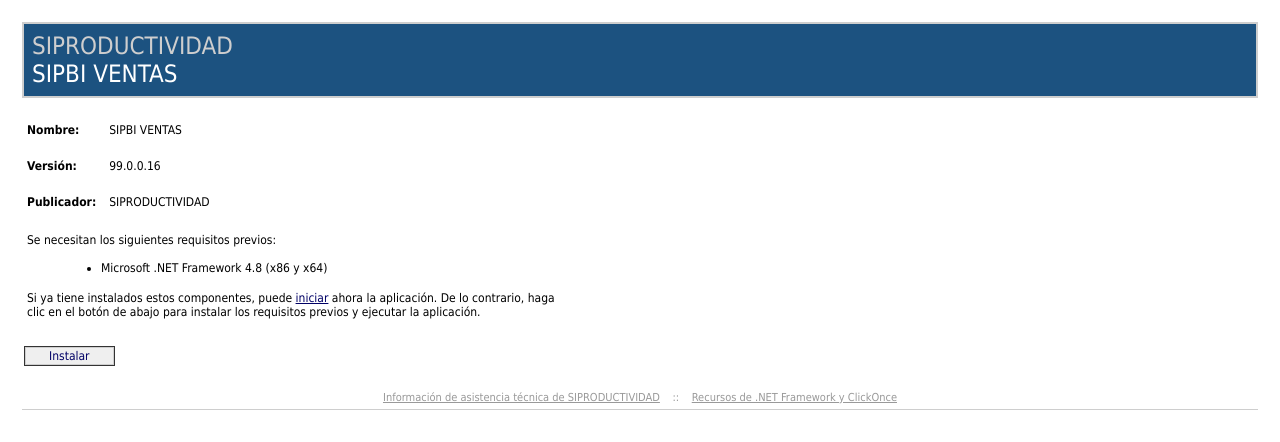
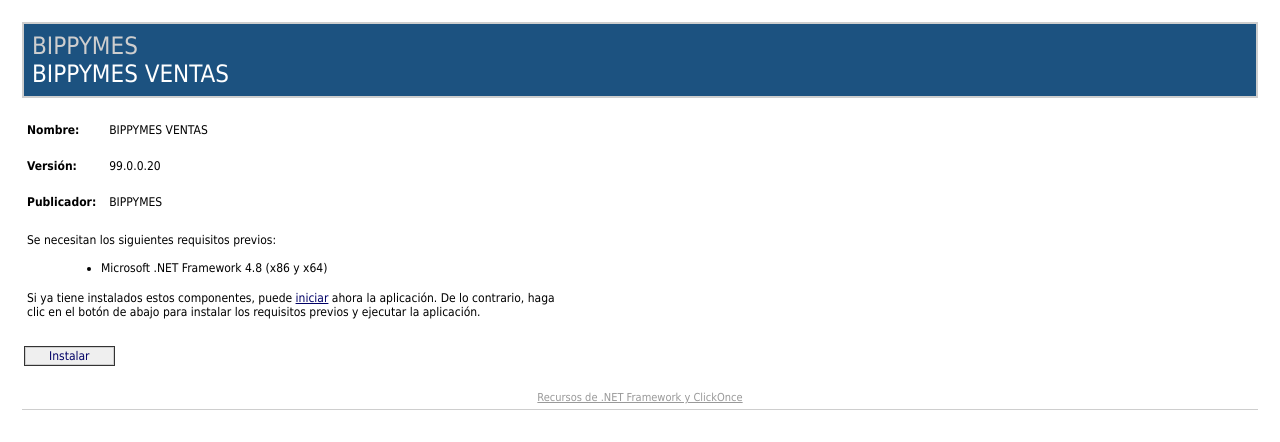
Before and after one commit to DOGR6801068N1/BIPPYMES-Viewer-app, a plain HTML site: page publish.htm in a window 1280 px wide. Drawn offline with Linux system fonts and the light colour scheme.

Commit message:
Add files via upload

```diff
--- a/publish.htm
+++ b/publish.htm
@@ -118,7 +118,7 @@
     <TABLE WIDTH="100%" CELLPADDING="0" CELLSPACING="2" BORDER="0">
 
 <!-- Begin Banner -->
-<TR><TD><TABLE CELLPADDING="2" CELLSPACING="0" BORDER="0" BGCOLOR="#cecece" WIDTH="100%"><TR><TD><TABLE BGCOLOR="#1c5280" WIDTH="100%" CELLPADDING="0" CELLSPACING="0" BORDER="0"><TR><TD CLASS="Banner" /></TR><TR><TD CLASS="Banner"><SPAN CLASS="BannerTextCompany">SIPRODUCTIVIDAD</SPAN></TD></TR><TR><TD CLASS="Banner"><SPAN CLASS="BannerTextApplication">SIPBI VENTAS</SPAN></TD></TR><TR><TD CLASS="Banner" ALIGN="RIGHT" /></TR></TABLE></TD></TR></TABLE></TD></TR>
+<TR><TD><TABLE CELLPADDING="2" CELLSPACING="0" BORDER="0" BGCOLOR="#cecece" WIDTH="100%"><TR><TD><TABLE BGCOLOR="#1c5280" WIDTH="100%" CELLPADDING="0" CELLSPACING="0" BORDER="0"><TR><TD CLASS="Banner" /></TR><TR><TD CLASS="Banner"><SPAN CLASS="BannerTextCompany">BIPPYMES</SPAN></TD></TR><TR><TD CLASS="Banner"><SPAN CLASS="BannerTextApplication">BIPPYMES VENTAS</SPAN></TD></TR><TR><TD CLASS="Banner" ALIGN="RIGHT" /></TR></TABLE></TD></TR></TABLE></TD></TR>
 <!-- End Banner -->
 
 
@@ -126,7 +126,7 @@
 <TR><TD ALIGN="LEFT"><TABLE CELLPADDING="2" CELLSPACING="0" BORDER="0" WIDTH="540"><TR><TD WIDTH="496">
 
 <!-- Begin AppInfo -->
-<TABLE><TR><TD COLSPAN="3">&nbsp;</TD></TR><TR><TD><B>Nombre:</B></TD><TD WIDTH="5"><SPACER TYPE="block" WIDTH="10" /></TD><TD>SIPBI VENTAS</TD></TR><TR><TD COLSPAN="3">&nbsp;</TD></TR><TR><TD><B>Versión:</B></TD><TD WIDTH="5"><SPACER TYPE="block" WIDTH="10" /></TD><TD>99.0.0.16</TD></TR><TR><TD COLSPAN="3">&nbsp;</TD></TR><TR><TD><B>Publicador:</B></TD><TD WIDTH="5"><SPACER TYPE="block" WIDTH="10" /></TD><TD>SIPRODUCTIVIDAD</TD></TR><tr><td colspan="3">&nbsp;</td></tr></TABLE>
+<TABLE><TR><TD COLSPAN="3">&nbsp;</TD></TR><TR><TD><B>Nombre:</B></TD><TD WIDTH="5"><SPACER TYPE="block" WIDTH="10" /></TD><TD>BIPPYMES VENTAS</TD></TR><TR><TD COLSPAN="3">&nbsp;</TD></TR><TR><TD><B>Versión:</B></TD><TD WIDTH="5"><SPACER TYPE="block" WIDTH="10" /></TD><TD>99.0.0.20</TD></TR><TR><TD COLSPAN="3">&nbsp;</TD></TR><TR><TD><B>Publicador:</B></TD><TD WIDTH="5"><SPACER TYPE="block" WIDTH="10" /></TD><TD>BIPPYMES</TD></TR><tr><td colspan="3">&nbsp;</td></tr></TABLE>
 <!-- End AppInfo -->
 
 
@@ -153,15 +153,11 @@
 
 <TR><TD>
 <!-- Begin Footer -->
-<TABLE WIDTH="100%" CELLPADDING="0" CELLSPACING="0" BORDER="0" BGCOLOR="#ffffff"><TR><TD HEIGHT="5"><SPACER TYPE="block" HEIGHT="5" /></TD></TR><TR><TD CLASS="FooterText" ALIGN="center">
-<A HREF="https://www.siproductividad.mx/soporte">Información de asistencia técnica de SIPRODUCTIVIDAD</A>
-&nbsp;&nbsp;&nbsp;::&nbsp;&nbsp;&nbsp;
-<A HREF="https://go.microsoft.com/fwlink/?LinkId=154571">Recursos de .NET Framework y ClickOnce</A>
+<TABLE WIDTH="100%" CELLPADDING="0" CELLSPACING="0" BORDER="0" BGCOLOR="#ffffff"><TR><TD HEIGHT="5"><SPACER TYPE="block" HEIGHT="5" /></TD></TR><TR><TD CLASS="FooterText" ALIGN="center"><A HREF="https://go.microsoft.com/fwlink/?LinkId=154571">Recursos de .NET Framework y ClickOnce</A>
 </TD></TR><TR><TD HEIGHT="5"><SPACER TYPE="block" HEIGHT="5" /></TD></TR><TR><TD HEIGHT="1" bgcolor="#cecece"><SPACER TYPE="block" HEIGHT="1" /></TD></TR></TABLE>
 <!-- End Footer -->
 </TD></TR>
 
 </TABLE>
   </BODY>
-
 </HTML>
```
Also changed, not shown: SIPBI.ico, 2 other files.
